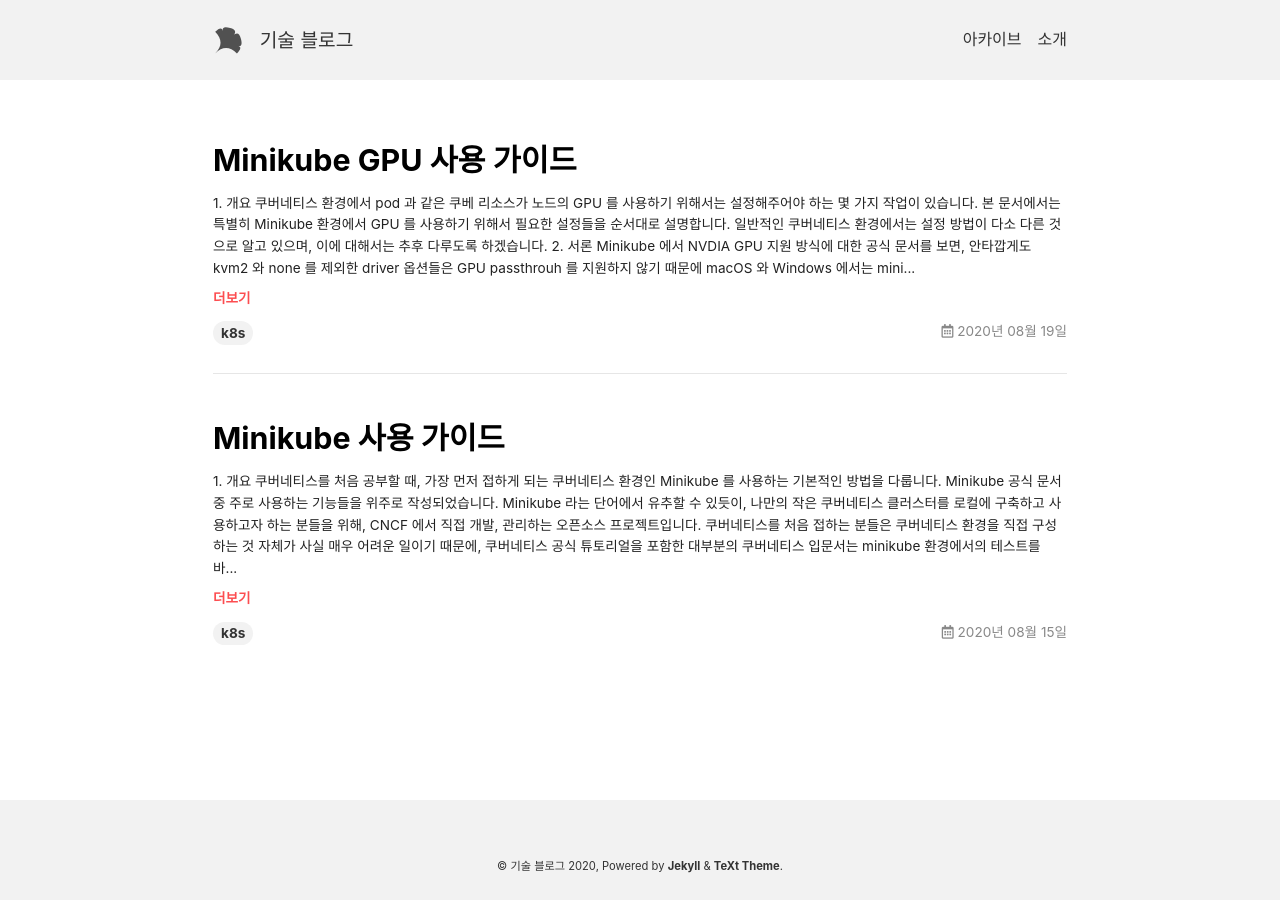
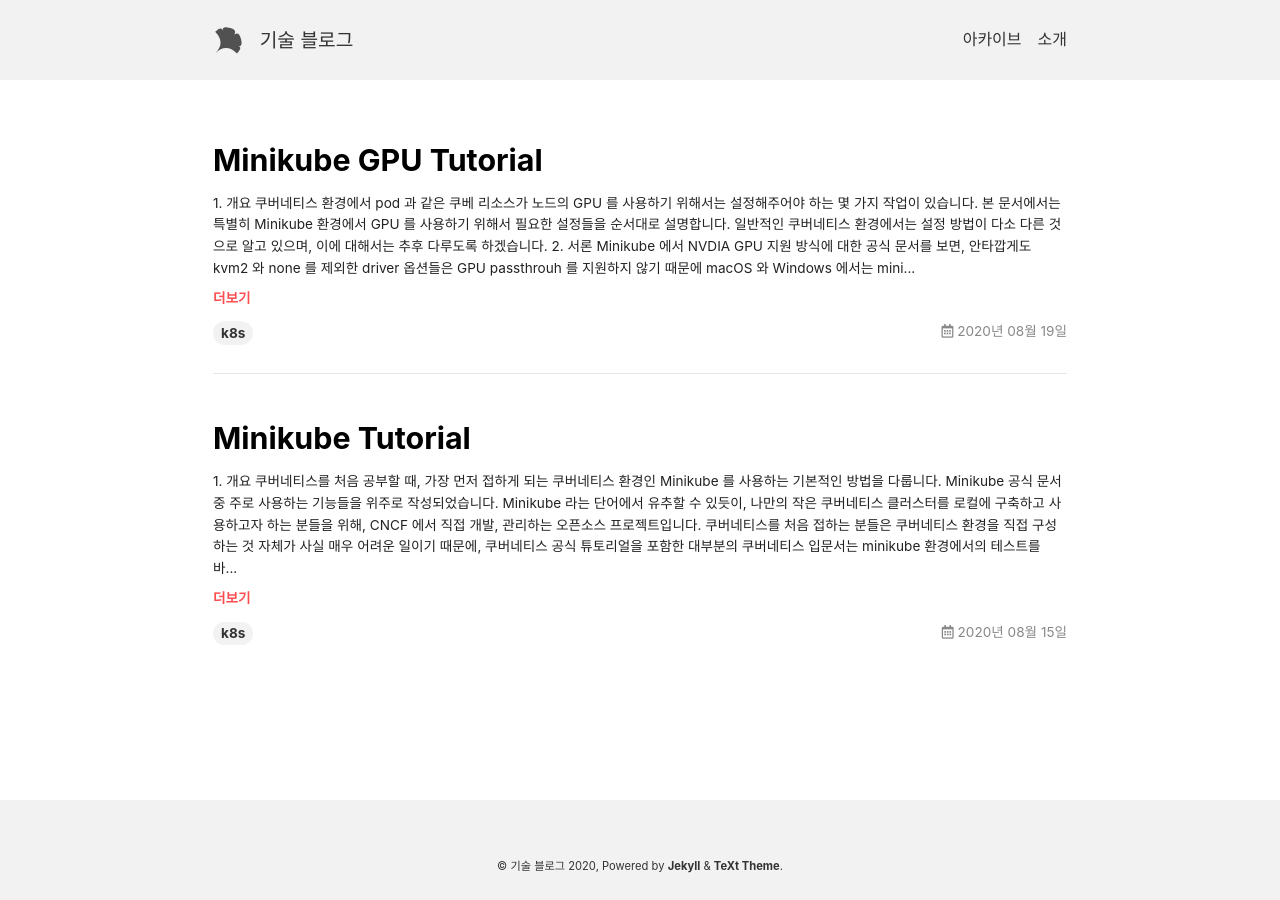
Before and after one commit to anencore94/anencore94.github.io, a Jekyll site: the page built from index.html, in a window 1280 px wide. Built offline with Jekyll 4.4.1, drawn with Linux system fonts in a browser that asks for light colours; nearby versions of some CDN libraries; the list of posts is cut into pages by our own code.

Commit message:
change titles

```diff
--- a/_posts/2020-08-13-minikube-usage.md
+++ b/_posts/2020-08-13-minikube-usage.md
@@ -1,5 +1,5 @@
 ---
-title: "Minikube 사용 가이드"
+title: "Minikube Tutorial"
 date: 2020-08-14 15:50:00
 tags: k8s
 ---
--- a/_posts/2020-08-18-minikube-gpu.md
+++ b/_posts/2020-08-18-minikube-gpu.md
@@ -1,5 +1,5 @@
 ---
-title: "Minikube GPU 사용 가이드"
+title: "Minikube GPU Tutorial"
 date: 2020-08-18 15:49:00
 tags: k8s
 ---
```
